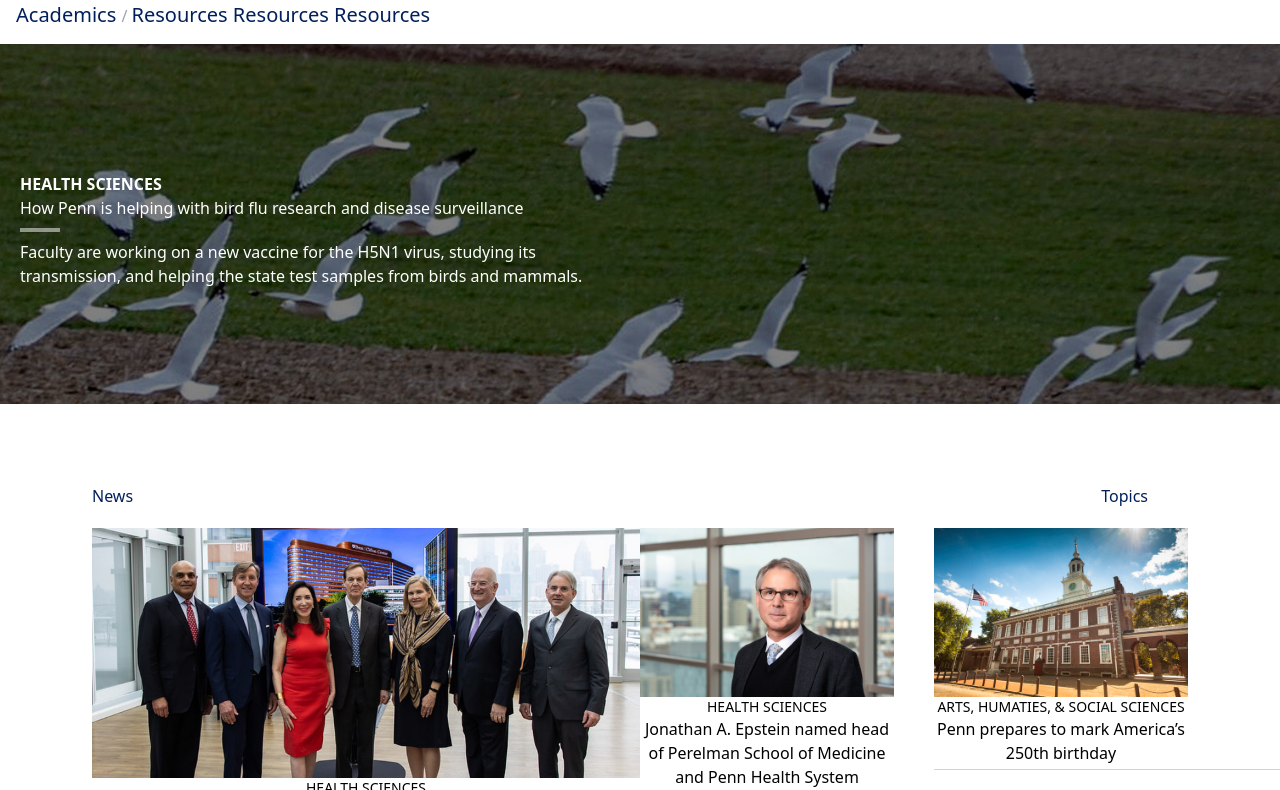
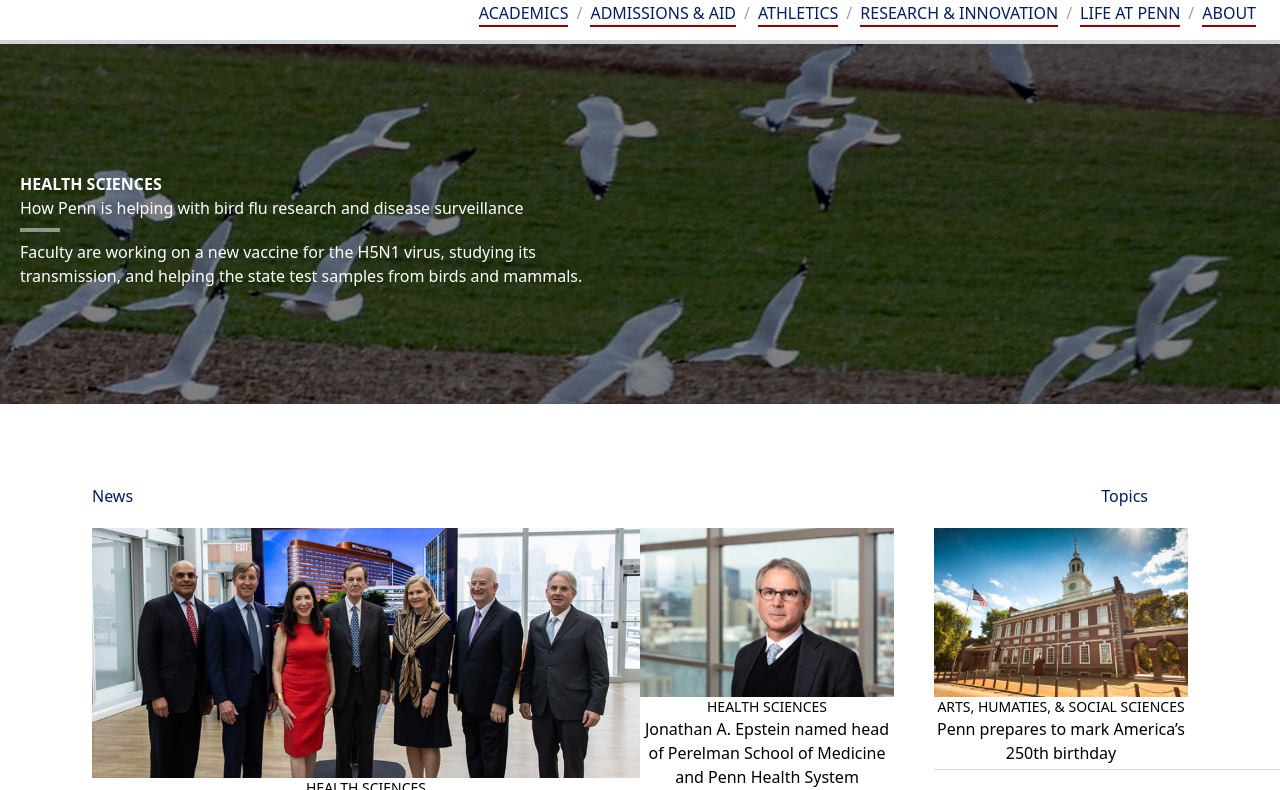
Before and after one commit to andre-49/Gate-init, a website built with Vite: page index.html in a window 1280 px wide. Shown: the part 96-886 px from the top of the page. Built offline with nearby package versions, Linux system fonts and the light colour scheme; a web font is replaced by a local one.

Commit message:
desktop header complete

```diff
--- a/index.html
+++ b/index.html
@@ -23,7 +23,7 @@
           <img class="h-full w-full object-cover brightness-50" src="/imgs/banner.jpeg" alt="bg">
           <section class=" absolute top-0 w-full h-full">
               <!-- desktop navbar -->
-              <div class="hidden lg:block bg-white h-[140px] p-4">
+              <div class="hidden lg:block bg-white h-[140px] p-4 border-solid border-b-4 border-gray-300">
                   <div class="flex justify-between border-solid border-b-[1px] pb-2 border-b-gray-300">
                       <div>
 
@@ -36,12 +36,24 @@
                               no-underline flex items-center mr-2 hover:bg-[rgb(115,0,0)] text-nowrap">Give to penn</a>
                       </div>
                   </div>
-                  <div class="pt-2">
-                          <a href="#" class="no-underline text-[#011F5B] text-xl"> Academics <span class="nf nf-cod-chevron_down "></span></a>
+                  <div class="pt-2 flex justify-end">
+                          <a href="#" class="mx-2 uppercase no-underline text-[#011F5B] text-md hover:border-solid border-b-[2px] border-[#990000]">
+                              Academics <span class="nf nf-cod-chevron_down "></span></a>
                           <span class="text-gray-400">/</span>
-                          <a href="#" class="no-underline text-[#011F5B] text-xl"> Resources <span class="nf nf-cod-chevron_down "></span></a>
-                          <a href="#" class="no-underline text-[#011F5B] text-xl"> Resources <span class="nf nf-cod-chevron_down "></span></a>
-                          <a href="#" class="no-underline text-[#011F5B] text-xl"> Resources <span class="nf nf-cod-chevron_down "></span></a>
+                          <a href="#" class="mx-2 uppercase no-underline text-[#011F5B] text-md hover:border-solid border-b-[2px] border-[#990000]">
+                              Admissions & aid </a>
+                          <span class="text-gray-400">/</span>
+                          <a href="#" class="mx-2 uppercase no-underline text-[#011F5B] text-md hover:border-solid border-b-[2px] border-[#990000]">
+                               Athletics </a>
+                          <span class="text-gray-400">/</span>
+                          <a href="#" class="mx-2 uppercase no-underline text-[#011F5B] text-md hover:border-solid border-b-[2px] border-[#990000]">
+                              Research & innovation <span class="nf nf-cod-chevron_down "></span></a>
+                          <span class="text-gray-400">/</span>
+                          <a href="#" class="mx-2 uppercase no-underline text-[#011F5B] text-md hover:border-solid border-b-[2px] border-[#990000]">
+                              Life at penn <span class="nf nf-cod-chevron_down "></span></a>
+                          <span class="text-gray-400">/</span>
+                          <a href="#" class="mx-2 uppercase no-underline text-[#011F5B] text-md hover:border-solid border-b-[2px] border-[#990000]">
+                              About <span class="nf nf-cod-chevron_down "></span></a>
 
                   </div>
 
```
Also changed, not shown: src/style.css.
